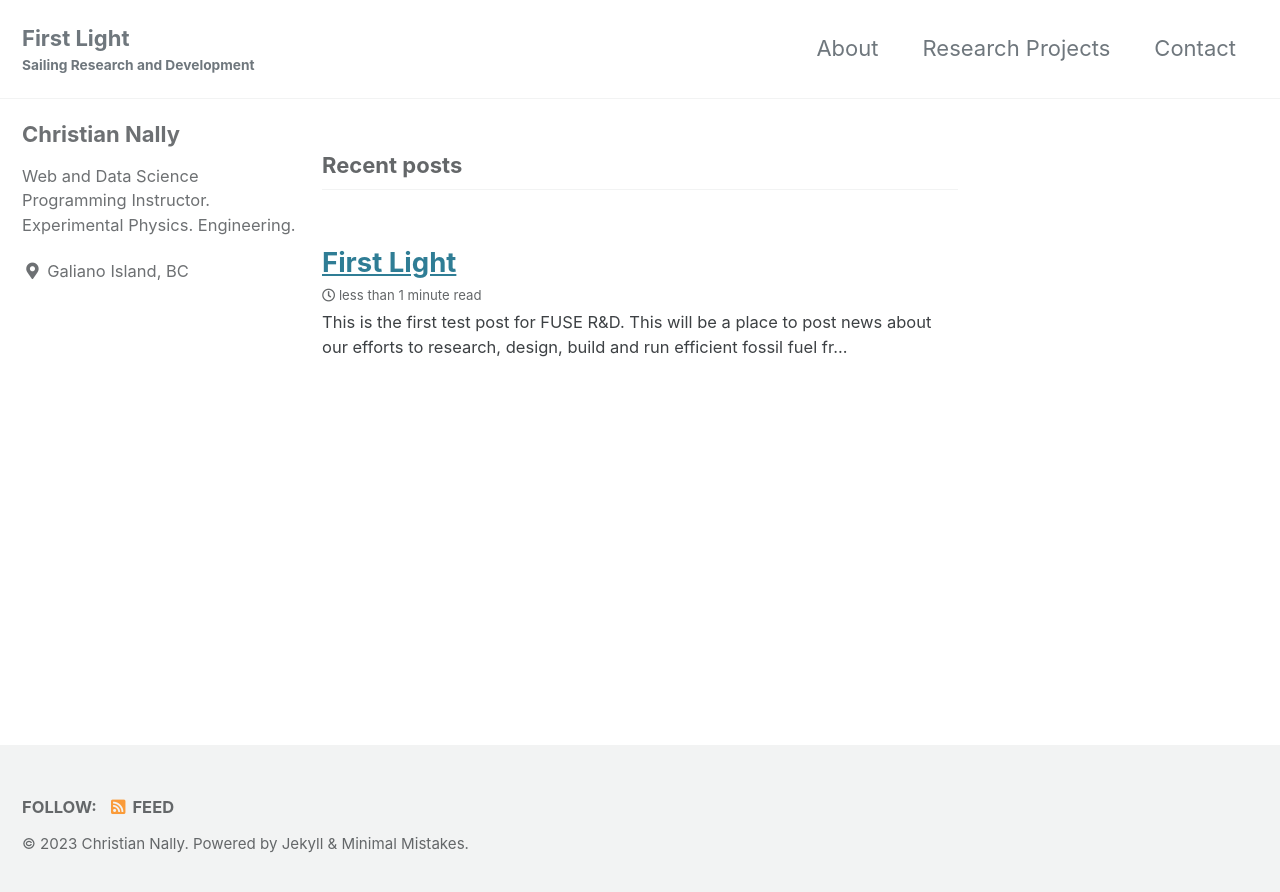
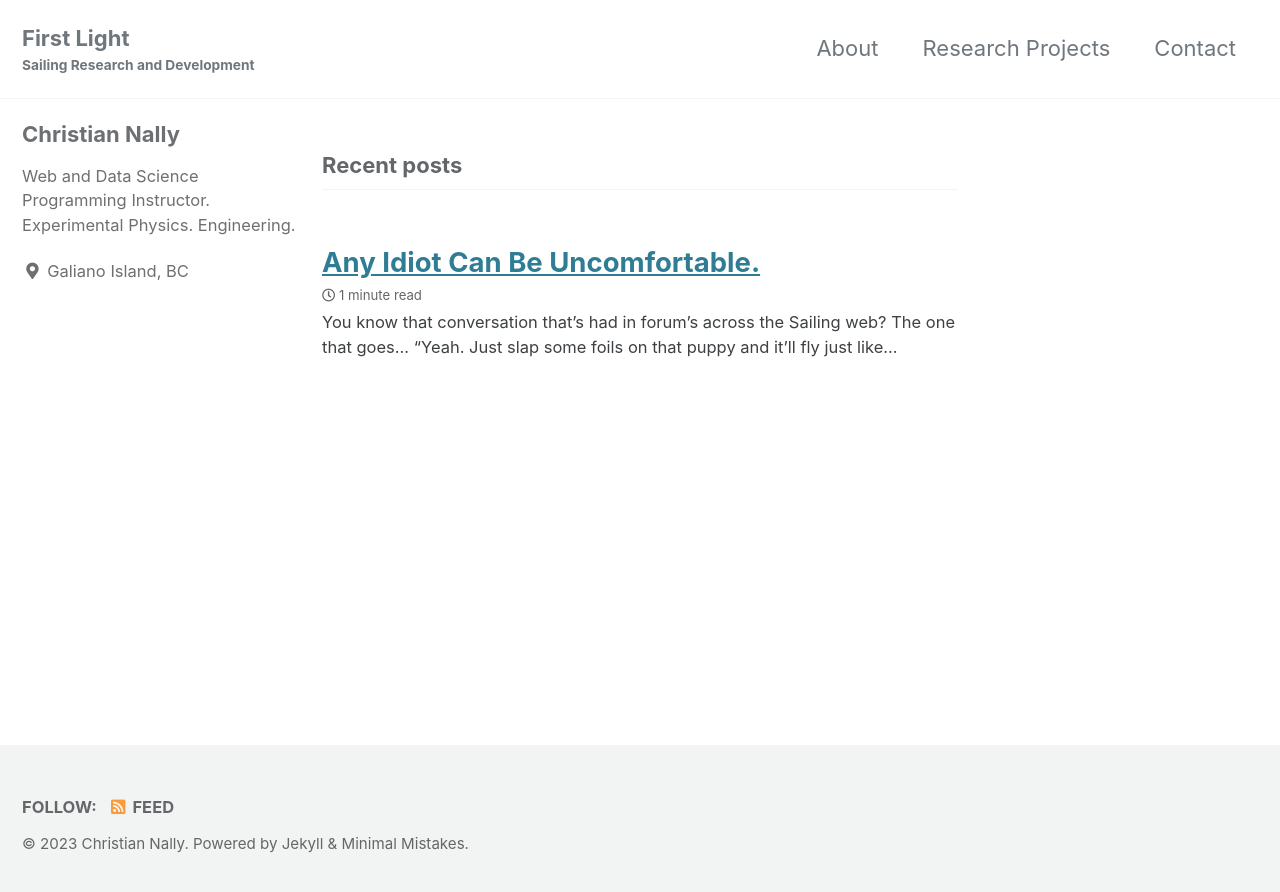
Before and after one commit to motiveNation/motiveNation.github.io, a Jekyll site: the page built from index.html, in a window 1280 px wide. Shown: the top 892 px of the page. Built offline with Jekyll 4.4.1, drawn with Linux system fonts in a browser that asks for light colours; cached includes are drawn as plain includes; the list of posts is cut into pages by our own code; some of the changed lines change nothing that is shown.

Commit message:
Update to First Post

```diff
--- a/_posts/2023-01-21-first-light.md
+++ b/_posts/2023-01-21-first-light.md
@@ -1,11 +1,26 @@
 ---
-title: "First Light"
+title: "Any Idiot Can Be Uncomfortable."
 categories:
   - Website
 tags:
   - website
+author: "Christian Nally"
 ---
 
-This is the first test post for FUSE R&D. This will be a place to post news about our efforts to research, design, build and run efficient fossil fuel free watercraft in the waters near Vancouver, BC, Canada.
+You know that conversation that's had in forum's across the Sailing web? The one that goes... "Yeah. Just slap some foils on that puppy and it'll fly just like those boats in the America's Cup." Well... this is what happens when people start taking that conversation more seriously than you think they should.
+
+I've been a fan-boy for the Race to Alaska since its inception, watching the racers go by from the shores of the island I live on. But this year, something hit different, and now I'm chest deep in plans to make the dream of participating come true.
+
+Anyone who's been willing to listen to my natter on and on about it has been subjected to listening to me 'blue sky' this thing. I've been WAY down the YouTube rabbit hole and back again, trying to find examples of real things happening that are encouraging, that match the visions in my head, and where I might find some encouragement.
+
+But let's be real for a moment. The smart thing to do is not start any of this.
+
+But let's rolling the clock back a few years. In 2015, that first notice for the Race 2 Alaska
+
+Then in 2017, I'd read about the voyage of <a href="https://www.nationalgeographic.com/travel/article/stand-up-paddle-board-atlantic-chris-bertish" target="_blank">Chris Bertish across the Atlantic on a paddleboard</a>. My first impression was perhaps similar to what yours might be... "A Paddle Board? Is he nuts?". But for me it went a step further. What kind of person would neglect to use a sail? I mean, seriously. Just put a sail on it and call it a day! And so a phrase was born in my head, a phrase that would act as a container for my philosophy about pretty much everything:
+
+"Any idiot can be uncomfortable."
+
+The phrase is meant to capture the fact that comfort doesn't necessarily need to be expensive, or be derived from complex infrastructure. Surely, with a little forethought and a nod to the tried and true, it's possible to do extreme things AND be comfortable at the same time. In the paddlerboarder's case, surely that impulse would suggest slapping a sail on that paddleboard so he could expend less energy getting from A to B?
 
 ![Hobie Cat Catamaran](https://photos.app.goo.gl/y8RYbyzVjbjxdimp6 "Hobie Cat Catamaran")
```
